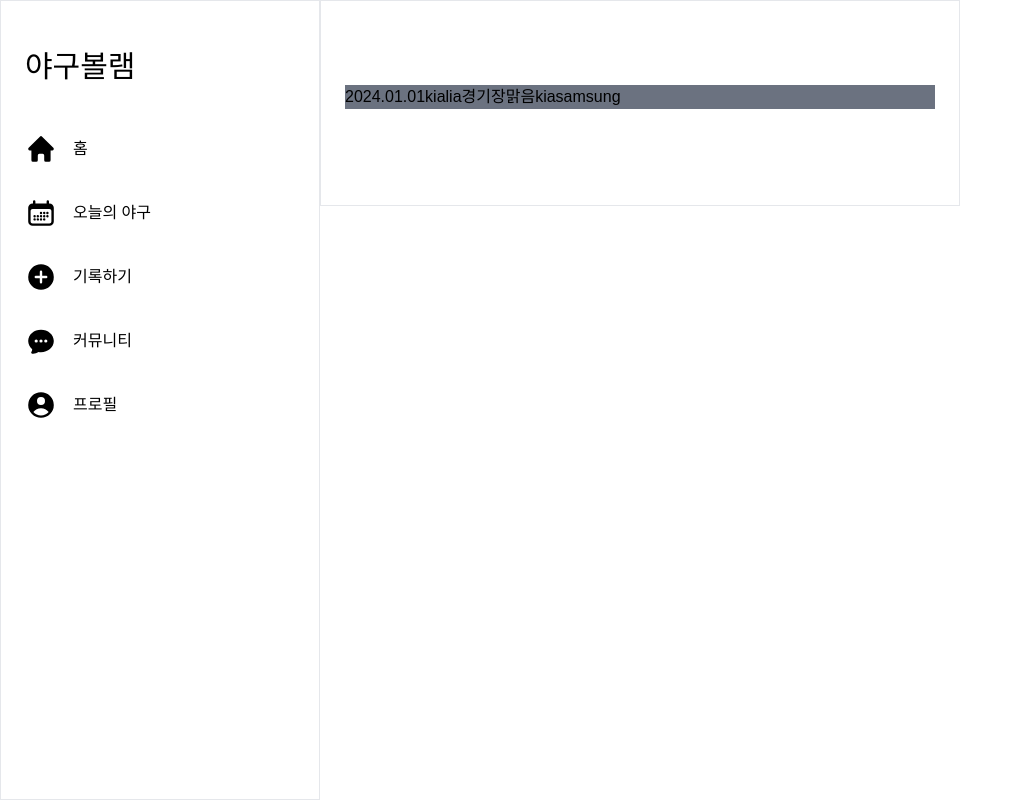
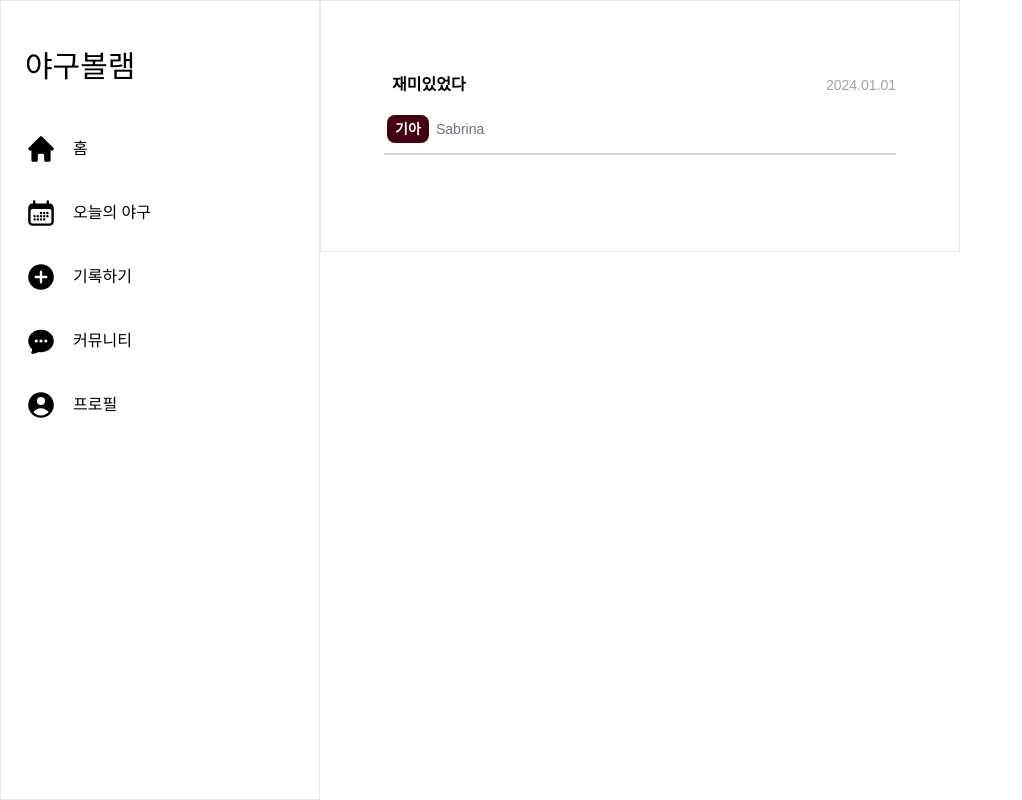
Before and after one commit to Baseball-Archive/client, a React (Vite) app: page /posts/1 in a window 1280 px wide. Shown: the whole page, without its empty margins (0-1022 px from the left). Built offline with nearby package versions, Linux system fonts and the light colour scheme; a web font is replaced by a local one.

Commit message:
⚡️ PostDetail 상단 추가

```diff
--- a/src/components/Community/Post.tsx
+++ b/src/components/Community/Post.tsx
@@ -37,6 +37,7 @@ export interface PostType {
   home_team_name: TeamScheme;
   away_team_name: TeamScheme;
   review_short: string;
+  review_long: string;
   user_id: number;
   likes: number;
   comments: number;
@@ -94,7 +95,7 @@ const Post = ({ post }: Props) => {
                 {review_short}
               </div>
               <div className="ml-auto text-right">
-                <div className="text-sm text-gray-400">
+                <div className="text-sm text-gray-400 font-thin">
                   {match_date}
                 </div>
               </div>
--- a/src/components/Community/PostDetail.tsx
+++ b/src/components/Community/PostDetail.tsx
@@ -1,4 +1,9 @@
+import { Link } from "react-router-dom";
 import { PostType } from "./Post";
+import { transformTeamName } from "./Post";
+import { dummyUser } from "../../pages/Community/dummyPostUser";
+import { TeamScheme } from "./Post";
+import Badge from "../common/Badge";
 
 interface Props {
   postDetail: PostType;
@@ -7,22 +12,49 @@ interface Props {
 const PostDetail = ({ postDetail }: Props) => {
 
   const {
+    id,
+    user_id,
+    review_short,
     match_date,
     result,
     stadium,
     weather,
     home_team_name,
-    away_team_name
+    away_team_name,
+    review_long,
   } = postDetail;
 
+  const homeTeam = transformTeamName(home_team_name);
+  const awayTeam = transformTeamName(away_team_name);
+
+  const user = dummyUser.find(user => user.id === user_id);
+  const cheerTeam = user ? user.cheer_team : undefined;
+  const userName = user ? user.user_name : "Unknown";
+
   return (
-    <div className="bg-gray-500 m-6">
-      {match_date}
-      {result}
-      {stadium}
-      {weather}
-      {home_team_name}
-      {away_team_name}
+    <div className="ml-6 mr-6 flex justify-center overflow-hidden bg-white">
+      <div className="w-full max-w-lg">
+        <div className="pt-3 border-b-2 border-gray-300">
+          <div className="flex items-center">
+            <div className="pl-2 font-bold">
+              {review_short}
+            </div>
+            <div className="ml-auto text-right">
+              <div className="text-sm text-gray-400 font-thin">
+                {match_date}
+              </div>
+            </div>
+          </div>
+          <div className="flex justify-between items-center mt-2">
+            <div className="flex items-center font-normal text-gray-500">
+              <div className="flex items-center justify-center w-12 h-12 relative overflow-hidden">
+                <Badge scheme={cheerTeam as TeamScheme} />
+              </div>
+              <div className="ml-1 text-sm">{userName}</div>
+            </div>
+          </div>
+        </div>
+      </div>
     </div>
   );
 }
--- a/src/pages/Community/dummyPost.ts
+++ b/src/pages/Community/dummyPost.ts
@@ -7,6 +7,7 @@ export const dummyPost: PostType[] = [
     home_team_name: "kia",
     away_team_name: "samsung",
     review_short: "재미있었다",
+    review_long: "정말 재미있었다 정말 재미있었다 정말 재미있었다 정말 재미있었다 정말 재미있었다 정말 재미있었다 정말 재미있었다 ",
     user_id: 1,
     likes: 0,
     comments: 1,
@@ -21,6 +22,7 @@ export const dummyPost: PostType[] = [
     home_team_name: "lg",
     away_team_name: "doosan",
     review_short: "재미있었다 재미있었다",
+    review_long: "정말 재미있었다 정말 재미있었다 정말 재미있었다 정말 재미있었다 정말 재미있었다 정말 재미있었다 정말 재미있었다 ",
     user_id: 2,
     likes: 1,
     comments: 2,
@@ -35,6 +37,7 @@ export const dummyPost: PostType[] = [
     home_team_name: "ssg",
     away_team_name: "kt",
     review_short: "재미있었다 재미있었다 재미있었다",
+    review_long: "정말 재미있었다 정말 재미있었다 정말 재미있었다 정말 재미있었다 정말 재미있었다 정말 재미있었다 정말 재미있었다 ",
     user_id: 3,
     likes: 20,
     comments: 3,
@@ -49,6 +52,7 @@ export const dummyPost: PostType[] = [
     home_team_name: "nc",
     away_team_name: "hanhwa",
     review_short: "재미있었다 재미있었다 재미있었다 재미있었다",
+    review_long: "정말 재미있었다 정말 재미있었다 정말 재미있었다 정말 재미있었다 정말 재미있었다 정말 재미있었다 정말 재미있었다 ",
     user_id: 1,
     likes: 300,
     comments: 4,
@@ -63,6 +67,7 @@ export const dummyPost: PostType[] = [
     home_team_name: "lotte",
     away_team_name: "kiwoom",
     review_short: "재미있었다재미있었다재미있었다재미있었다재미있었다",
+    review_long: "정말 재미있었다 정말 재미있었다 정말 재미있었다 정말 재미있었다 정말 재미있었다 정말 재미있었다 정말 재미있었다 ",
     user_id: 2,
     likes: 4000,
     comments: 5,
@@ -77,6 +82,7 @@ export const dummyPost: PostType[] = [
     home_team_name: "samsung",
     away_team_name: "kia",
     review_short: "재미있었다",
+    review_long: "정말 재미있었다 정말 재미있었다 정말 재미있었다 정말 재미있었다 정말 재미있었다 정말 재미있었다 정말 재미있었다 ",
     user_id: 3,
     likes: 1,
     comments: 0,
@@ -91,6 +97,7 @@ export const dummyPost: PostType[] = [
     home_team_name: "doosan",
     away_team_name: "lg",
     review_short: "재미있었다 재미있었다",
+    review_long: "정말 재미있었다 정말 재미있었다 정말 재미있었다 정말 재미있었다 정말 재미있었다 정말 재미있었다 정말 재미있었다 ",
     user_id: 1,
     likes: 2,
     comments: 1,
@@ -105,6 +112,7 @@ export const dummyPost: PostType[] = [
     home_team_name: "kt",
     away_team_name: "ssg",
     review_short: "재미있었다 재미있었다 재미있었다",
+    review_long: "정말 재미있었다 정말 재미있었다 정말 재미있었다 정말 재미있었다 정말 재미있었다 정말 재미있었다 정말 재미있었다 ",
     user_id: 2,
     likes: 3,
     comments: 20,
@@ -119,6 +127,7 @@ export const dummyPost: PostType[] = [
     home_team_name: "hanhwa",
     away_team_name: "nc",
     review_short: "재미있었다 재미있었다 재미있었다 재미있었다",
+    review_long: "정말 재미있었다 정말 재미있었다 정말 재미있었다 정말 재미있었다 정말 재미있었다 정말 재미있었다 정말 재미있었다 ",
     user_id: 3,
     likes: 4,
     comments: 300,
@@ -133,6 +142,7 @@ export const dummyPost: PostType[] = [
     home_team_name: "kiwoom",
     away_team_name: "lotte",
     review_short: "재미있었다 재미있었다 재미있었다 재미있었다 재미있었다",
+    review_long: "정말 재미있었다 정말 재미있었다 정말 재미있었다 정말 재미있었다 정말 재미있었다 정말 재미있었다 정말 재미있었다 ",
     user_id: 1,
     likes: 5,
     comments: 4000,
```
